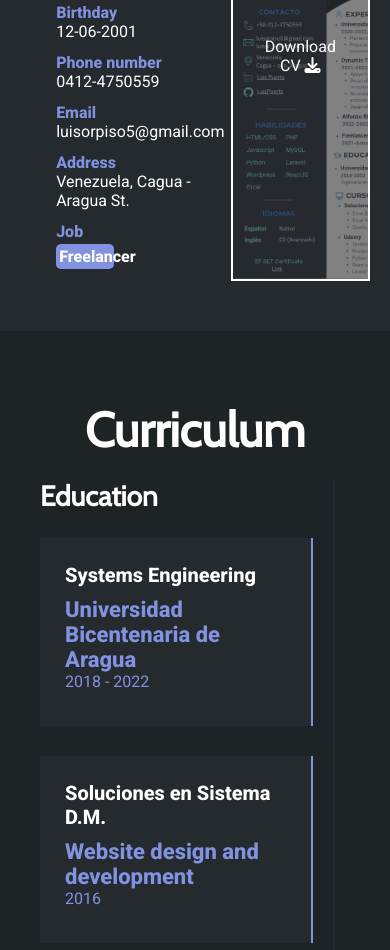
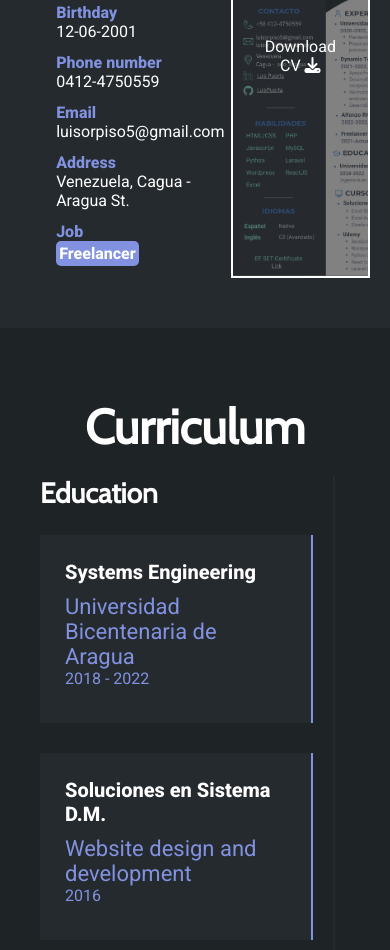
Before and after one commit to LuisPuerta/PortfolioWeb, a plain HTML site: page index.html in a window 390 px wide. Shown: the part 1234-2184 px from the top of the page. Drawn offline with nearby package versions, Linux system fonts and the light colour scheme; no server answers.

Commit message:
fixing some responsive bugs

```diff
--- a/estilo.css
+++ b/estilo.css
@@ -267,12 +267,13 @@ html{
 }
 .curriculum .fila .item h4{
     font-size: 20px;
+    font-weight: 900;
     margin-bottom: 10px;
 }
 .curriculum .fila .item .casa{
     color: var(--main-highlight-color);
     font-size: 22px;
-    font-weight: bold;
+    font-weight: 500;
     display: block;
 }
 .curriculum .fila .item .fecha{
@@ -286,6 +287,7 @@ html{
 }
 .curriculum .fila .item ul{
     list-style-position: inside;
+    opacity: 0.75;
 }
 .curriculum .fila .item ul li{
     line-height: 24px;
@@ -528,7 +530,7 @@ footer .arriba{
     }
     .sobremi .fila .col ul li span {
         display: block;
-        margin: 3px 87px 0px 0px;
+        width: fit-content;
     }
     .sobremi .fila .col .background-cv {
         width: 100%;
--- a/index.html
+++ b/index.html
@@ -1,3 +1,4 @@
+<!-- JMS -->
 <!DOCTYPE html>
 <html lang="es">
   <head>
@@ -12,7 +13,7 @@
       crossorigin="anonymous"
       referrerpolicy="no-referrer"
     />
-    <title>Luiss Puerta</title>
+    <title>Luis Puerta</title>
     <link rel="stylesheet" href="estilo.css" />
   </head>
   <body>
```
